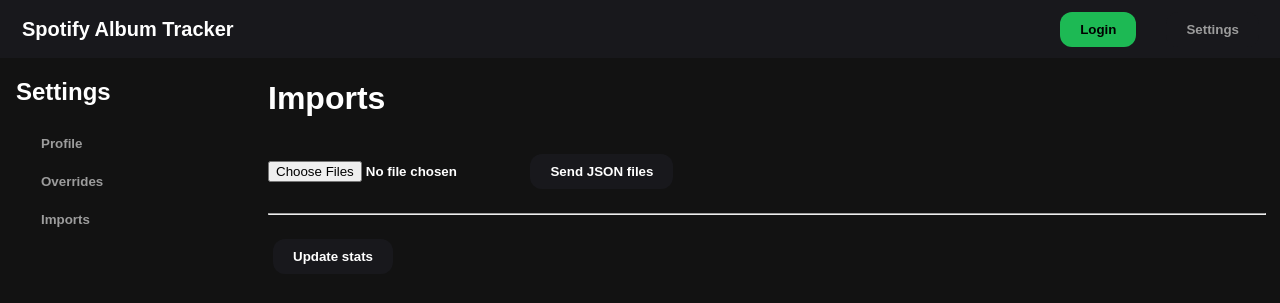
After one commit to OscarPorter/spotify-stat-tracker, a Python web app: template templates/settings/imports.html in a window 1280 px wide. The commit adds this page. Shown: the top 303 px of the page. Run offline with Jinja, Linux system fonts and the light colour scheme; the template is opened without the code that fills it, so the values that code supplies are empty.

Commit message:
Improved Settings + CSS.
Settings split across multiple pages.

```diff
--- a/static/styles/settings.css
+++ b/static/styles/settings.css
@@ -11,3 +11,68 @@ body {
     align-items: center;
     margin-top: -100px;
 }
+
+.settings-layout {
+    display: flex;
+    align-items: flex-start;
+    gap: 2rem;
+}
+
+.settings-bar {
+    width: 220px;
+    min-width: 220px;
+    flex-direction: column;
+}
+
+.settings-links {
+    display: flex;
+    flex-direction: column;
+    gap: 3px;
+}
+
+.settings-bar form button {
+    width: 100%;
+    display: block;
+    text-align: left;
+    background: none;
+    border: none;
+    color: rgb(156, 156, 156);
+
+    padding: 10px 20px;
+    margin: 0px 5px;
+    text-decoration: none;
+    border-radius: 12px;
+    cursor: pointer;
+}
+
+.settings-bar form button:hover {
+    background-color: rgb(24, 24, 28);
+}
+
+.submit-button {
+    padding: 10px 20px;
+    margin: 0px 5px;
+    background-color: rgb(24, 24, 28);
+    border: none;
+    color: white;
+    text-decoration: none;
+    border-radius: 12px;
+    cursor: pointer;
+}
+
+.submit-button:hover {
+    color: #1db954
+}
+
+.settings-content {
+    flex: 1;
+    display: flex;
+    flex-direction: column;
+    align-items: flex-start;
+    gap: 1rem;
+}
+
+hr {
+  color: white;
+  width: 100%;
+}
--- a/templates/navbar.html
+++ b/templates/navbar.html
@@ -16,12 +16,11 @@
                 <button class="login-button">Login</button>
             </form>
 
-            <form action="{{ url_for('settings_get') }}" method="get">
+            <form action="{{ url_for('settings') }}" method="get">
                 <button class="settings-button" type="submit">Settings</button>
             </form>
         </div>
     </nav>
-
     {% block content %}{% endblock %}
 </body>
 </html>
--- /dev/null
+++ b/templates/settings/imports.html
@@ -0,0 +1,37 @@
+{% extends "navbar.html" %}
+
+{% block title %}Settings{% endblock %}
+
+{% block extra_css %}
+<link rel="stylesheet" type="text/css" href="{{ url_for('static', filename='styles/settings.css') }}">
+{% endblock %}
+
+{% block content %}
+<div class="container">
+<div class="settings-layout">
+    {% include "settings/settings_nav.html" %}
+
+    <div class="settings-content">
+        <h1>Imports</h1>
+
+        <form action="/settings/imports" method="post" enctype="multipart/form-data">
+            <input type="hidden" name="submit_action" value="upload_history">
+            <input type="file"
+                name="data_json_files"
+                accept=".json,application/json"
+                multiple
+                required>
+            <button class="submit-button" type="submit">Send JSON files</button>
+        </form>
+
+        <hr>
+
+        <form action="/settings/imports" method="post">
+            <input type="hidden" name="submit_action" value="fetch_spotify_data">
+            <button class="submit-button" type="submit">Update stats</button>
+        </form>
+
+    </div>
+</div>
+</div>
+{% endblock %}
--- /dev/null
+++ b/templates/settings/settings_nav.html
@@ -0,0 +1,16 @@
+{% block nav %}
+<nav class="settings-bar">
+    <h2>Settings</h2>
+    <div class="settings-links">
+        <form action="{{ url_for('profile') }}">
+            <button>Profile</button>
+        </form>
+        <form action="{{ url_for('overrides') }}">
+            <button>Overrides</button>
+        </form>
+        <form action="{{ url_for('imports_get') }}">
+            <button>Imports</button>
+        </form>
+    </div>
+</nav>
+{% endblock %}
```
Also changed, not shown: app.py (+22 -5 lines), models.py (+13 -0 lines), templates/settings.html (deleted, +0 -26 lines), templates/settings/overrides.html (added, +19 -0 lines), templates/settings/profile.html (added, +19 -0 lines). Lines whose indentation alone changed are shown as unchanged.
